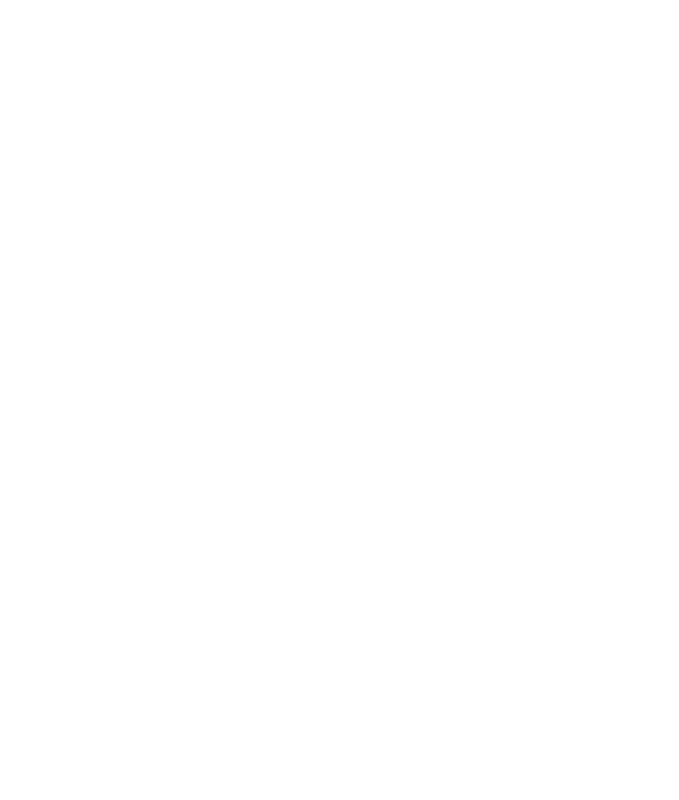
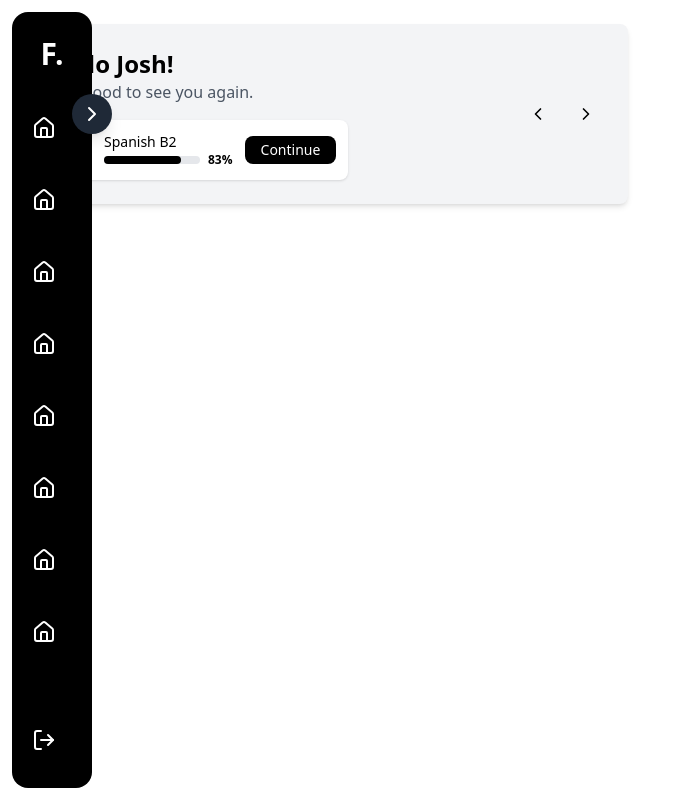
Before and after one commit to A-Simie/CGPA_Cal, a React (Vite) app: page /landing_page in a window 1280 px wide. Before the commit this address had no page. Shown: the whole page, without its empty margins (0-679 px from the left). Built offline with nearby package versions, Linux system fonts and the light colour scheme; grey boxes are pictures that could not be loaded.

Commit message:
it's been a while

```diff
--- a/package.json
+++ b/package.json
@@ -10,6 +10,7 @@
     "preview": "vite preview"
   },
   "dependencies": {
+    "lucide-react": "^0.477.0",
     "react": "^18.3.1",
     "react-dom": "^18.3.1",
     "react-router": "^6.28.0",
--- a/src/App.jsx
+++ b/src/App.jsx
@@ -4,6 +4,7 @@
 import Signin from "./pages/sign-In/index";
 import CGPA from "./pages/cgpa-Page";
 import Calculate from "./pages/cgpa-Page/calculate";
+import LandingPage from "./pages/landingPage";
 
 function App() {
   return (
@@ -13,6 +14,7 @@
           <Route index element={<Signin />} />
           <Route path="cgpa" element={<CGPA />} />
           <Route path="cgpa_calculator" element={<Calculate />} />
+          <Route path="landing_page" element={<LandingPage />} />
         </Route>
       </Routes>
     </Router>
--- /dev/null
+++ b/src/components/dashboard/sidebar.jsx
@@ -0,0 +1,141 @@
+import { useState } from "react";
+import {
+  Home,
+  GraduationCap,
+  Mail,
+  Settings,
+  LogOut,
+  ChevronRight,
+  ChevronLeft,
+} from "lucide-react";
+
+const Sidebar = () => {
+  const [isOpen, setIsOpen] = useState(false);
+
+  return (
+    <div className="relative">
+      {/* Background overlay when sidebar is expanded */}
+      {isOpen && (
+        <div
+          className="fixed inset-0 bg-black bg-opacity-50 backdrop-blur-sm transition-all duration-300"
+          onClick={() => setIsOpen(false)}
+        />
+      )}
+
+      {/* Sidebar Container */}
+      <div
+        className={`fixed left-3 top-3 min-h-[calc(100vh-1.5rem)] bg-black text-white transition-all duration-300 rounded-2xl py-6 px-2 flex flex-col justify-between
+        ${isOpen ? "w-64 shadow-2xl px-5" : "w-20"}`}
+      >
+        {/* Top Section */}
+        <div className="flex flex-col items-center space-y-8">
+          {/* Logo */}
+          <div className="text-3xl font-bold">F.</div>
+
+          {/* Navigation Icons */}
+
+          <div
+            className="flex flex-col space-y-6 w-full h-[70vh] overflow-y-auto"
+            style={{ scrollbarWidth: "none", msOverflowStyle: "none" }}
+          >
+            <SidebarIcon
+              icon={<Home size={24} />}
+              text="Home"
+              isOpen={isOpen}
+            />
+            <SidebarIcon
+              icon={<Home size={24} />}
+              text="Home"
+              isOpen={isOpen}
+            />
+            <SidebarIcon
+              icon={<Home size={24} />}
+              text="Home"
+              isOpen={isOpen}
+            />
+            <SidebarIcon
+              icon={<Home size={24} />}
+              text="Home"
+              isOpen={isOpen}
+            />
+            <SidebarIcon
+              icon={<Home size={24} />}
+              text="Home"
+              isOpen={isOpen}
+            />
+            <SidebarIcon
+              icon={<Home size={24} />}
+              text="Home"
+              isOpen={isOpen}
+            />
+            <SidebarIcon
+              icon={<Home size={24} />}
+              text="Home"
+              isOpen={isOpen}
+            />
+            <SidebarIcon
+              icon={<Home size={24} />}
+              text="Home"
+              isOpen={isOpen}
+            />
+            <SidebarIcon
+              icon={<Home size={24} />}
+              text="Home"
+              isOpen={isOpen}
+            />
+            <SidebarIcon
+              icon={<GraduationCap size={24} />}
+              text="Courses"
+              isOpen={isOpen}
+            />
+            <SidebarIcon
+              icon={<Mail size={24} />}
+              text="Messages"
+              isOpen={isOpen}
+            />
+            <SidebarIcon
+              icon={<Settings size={24} />}
+              text="Settings"
+              isOpen={isOpen}
+            />
+          </div>
+        </div>
+
+        {/* Bottom Section - Logout */}
+        <div className="mt-auto">
+          <SidebarIcon
+            icon={<LogOut size={24} />}
+            text="Logout"
+            isOpen={isOpen}
+          />
+        </div>
+      </div>
+
+      {/* Toggle Button */}
+      <button
+        className={`absolute top-1/2 transform -translate-y-1/2 p-2 bg-gray-800 hover:bg-gray-700 rounded-full shadow-lg transition-all duration-300
+        ${isOpen ? "left-[15.5rem]" : "left-[4.5rem]"}`}
+        onClick={() => setIsOpen(!isOpen)}
+      >
+        {isOpen ? (
+          <ChevronLeft className="text-white" size={24} />
+        ) : (
+          <ChevronRight className="text-white" size={24} />
+        )}
+      </button>
+    </div>
+  );
+};
+
+// Sidebar Icon Component
+// eslint-disable-next-line react/prop-types
+const SidebarIcon = ({ icon, text, isOpen }) => {
+  return (
+    <div className="flex items-center space-x-3 p-3 rounded-lg hover:bg-gray-700 transition duration-300 cursor-pointer w-full">
+      {icon}
+      {isOpen && <span className="text-lg">{text}</span>}
+    </div>
+  );
+};
+
+export default Sidebar;
--- /dev/null
+++ b/src/components/dashboard/welcomeBanner.jsx
@@ -0,0 +1,42 @@
+import { ChevronLeft, ChevronRight } from "lucide-react";
+
+const WelcomeBanner = () => {
+  return (
+    <div className="bg-gray-100 p-6 rounded-lg flex justify-between items-center shadow-md">
+      {/* Left Section - Greeting & Course Progress */}
+      <div>
+        <h2 className="text-2xl font-bold">Hello Josh!</h2>
+        <p className="text-gray-600">It&amp;s good to see you again.</p>
+
+        {/* Course Progress */}
+        <div className="bg-white p-3 rounded-lg shadow mt-4 flex items-center space-x-3">
+          <img src="/flag-icon.png" alt="Flag" className="w-8 h-8" />
+          <div>
+            <p className="text-sm font-medium">Spanish B2</p>
+            <div className="flex items-center space-x-2">
+              <div className="w-24 h-2 bg-gray-200 rounded-full">
+                <div className="h-full bg-black rounded-full w-4/5"></div>
+              </div>
+              <span className="text-xs font-semibold">83%</span>
+            </div>
+          </div>
+          <button className="bg-black text-white px-4 py-1 rounded-lg text-sm">
+            Continue
+          </button>
+        </div>
+      </div>
+
+      {/* Right Section - Illustration & Navigation Arrows */}
+      <div className="flex items-center space-x-3">
+        <button className="p-2 rounded-full hover:bg-gray-200">
+          <ChevronLeft size={20} />
+        </button>
+        <button className="p-2 rounded-full hover:bg-gray-200">
+          <ChevronRight size={20} />
+        </button>
+      </div>
+    </div>
+  );
+};
+
+export default WelcomeBanner;
--- /dev/null
+++ b/src/pages/landingPage/index.jsx
@@ -0,0 +1,23 @@
+import Sidebar from "../../components/dashboard/sidebar";
+import WelcomeBanner from "../../components/dashboard/welcomeBanner";
+
+const LandingPage = () => {
+  return (
+    <div className="grid grid-cols-[auto,1fr] ">
+      {/* Sidebar */}
+      <Sidebar />
+
+      {/* Main Content Area */}
+      <div className="grid grid-rows-[auto,1fr] p-6">
+        {/* Welcome Banner */}
+        <div className="grid grid-cols-1 lg:grid-cols-2 gap-6 items-start">
+          <WelcomeBanner />
+          {/* Empty Div for spacing on large screens */}
+          <div className="hidden lg:block"></div>
+        </div>
+      </div>
+    </div>
+  );
+};
+
+export default LandingPage;
```
Also changed, not shown: 1 other file (tests, documents, lock files or other folders).
